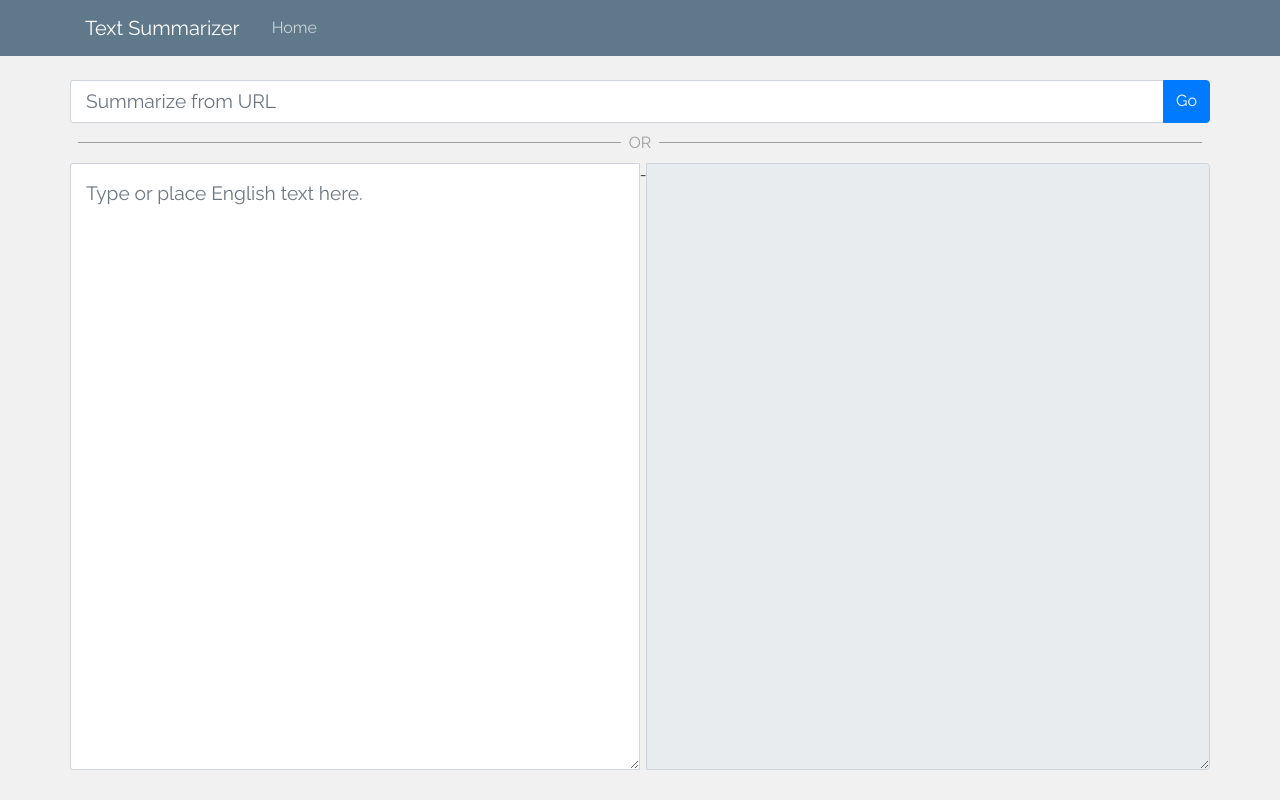
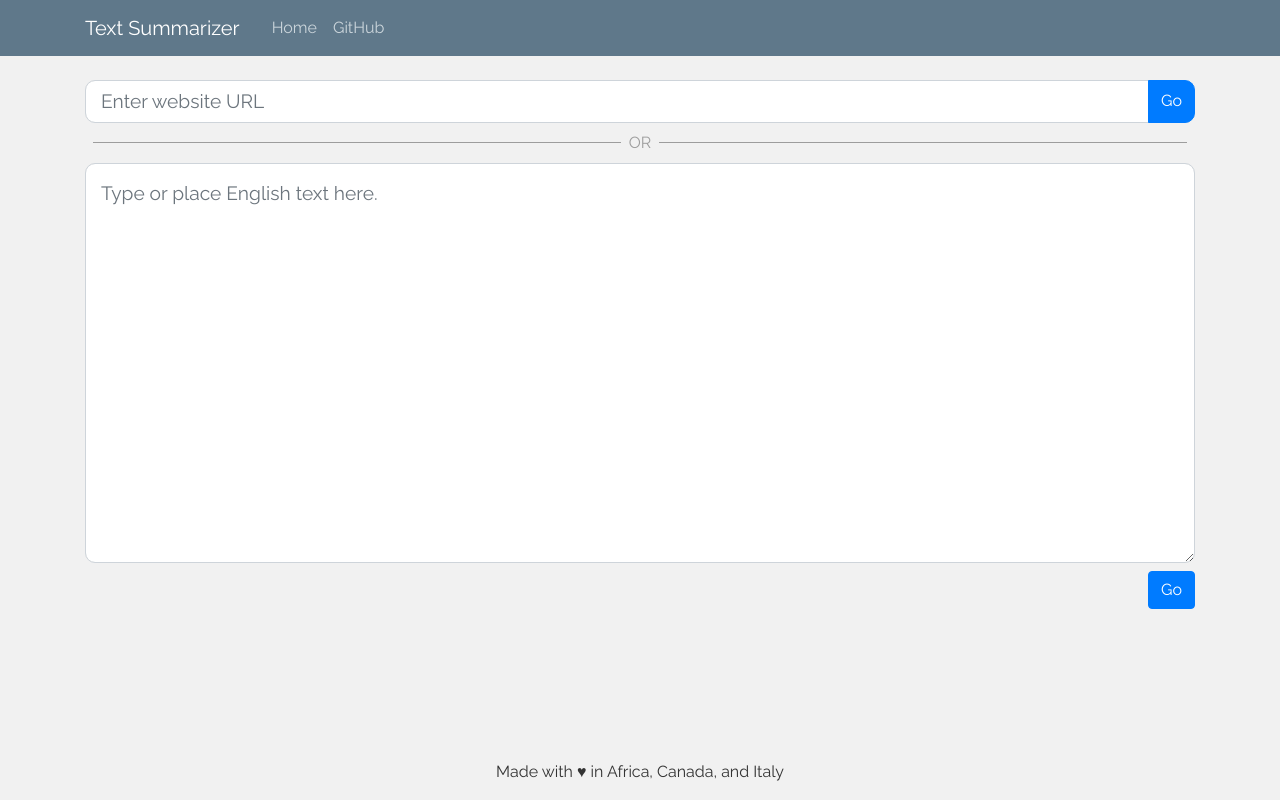
Before and after one commit to MLH-Fellowship/0, a Flask app: page / in a window 1280 px wide. Run offline with Flask 2, Linux system fonts and the light colour scheme; some libraries are stand-ins or nearby versions.

Commit message:
Improved CSS styling, removed right hand side text area

```diff
--- a/flask_project/static/main.css
+++ b/flask_project/static/main.css
@@ -83,20 +83,13 @@ a.article-title:hover {
 
 .form-control {
   font-size: 1.2rem;
+  padding: 15px;
+  border-radius: 10px;
 }
 
-#left-text-area {
-  border-top-left-radius: 3px;
-  border-bottom-left-radius: 3px;
-  padding: 15px;
-}
-
-#right-text-area {
-  -moz-user-select: none;
-  -khtml-user-select: none;
-  -webkit-user-select: none;
-  -ms-user-select: none;
-  user-select: none;
+#website-go-button {
+  border-top-right-radius: 10px;
+  border-bottom-right-radius: 10px;
 }
 
 .form-control:focus {
@@ -121,3 +114,15 @@ a.article-title:hover {
   line-height: 0px;
   margin: 0px 8px;
 }
+
+textarea.form-control {
+  height: 400px;
+}
+
+.footer {
+  position: fixed;
+  left: 0;
+  bottom: 0;
+  width: 100%;
+  text-align: center;
+}
--- a/flask_project/templates/home.html
+++ b/flask_project/templates/home.html
@@ -1,15 +1,17 @@
 {% extends "layout.html" %}
 {% block content %}
     <div class="input-group">
-        <input id="left-text-area" type="text" class="form-control" rows="20" cols="20" placeholder="Summarize from URL"></input>
+        <input type="text" class="form-control" placeholder="Enter website URL"></input>
         <div class="input-group-append">
-            <button class="btn btn-primary" type="button">Go</button>
+            <button id="website-go-button" class="btn btn-primary" type="button">Go</button>
         </div>
     </div>
     <div class="hr-sect">OR</div>
-    <div class="input-group">
-        <textarea id="left-text-area" type="text" class="form-control" rows="20" cols="20" placeholder="Type or place English text here."></textarea>
-        <span class="input-group-addon">-</span>
-        <textarea id="right-text-area" type="text" class="form-control" rows="20" cols="20" disabled></textarea>
+    <div id="textarea-group">
+        <textarea type="text" class="form-control" placeholder="Type or place English text here."></textarea>
+        <button class="btn btn-primary mt-2 float-right" type="button">Go</button>
     </div>
+    <footer>
+        <p class="footer float-center text-center">Made with ♥ in Africa, Canada, and Italy</p>
+    </footer>
 {% endblock content %}
--- a/flask_project/templates/layout.html
+++ b/flask_project/templates/layout.html
@@ -28,6 +28,7 @@
           <div class="collapse navbar-collapse" id="navbarToggle">
             <div class="navbar-nav mr-auto">
               <a class="nav-item nav-link" href="/">Home</a>
+              <a class="nav-item nav-link" href="https://github.com/MLH-Fellowship/0.5.1-Python-NLP" target="_blank">GitHub</a>
             </div>
           </div>
         </div>
@@ -35,9 +36,7 @@
     </header>
 
     <main role="main" class="container">
-      <div class="row">
-            {% block content %}{% endblock %}
-      </div>
+      {% block content %}{% endblock %}
     </main>
 
     <!-- Optional JavaScript -->
```
